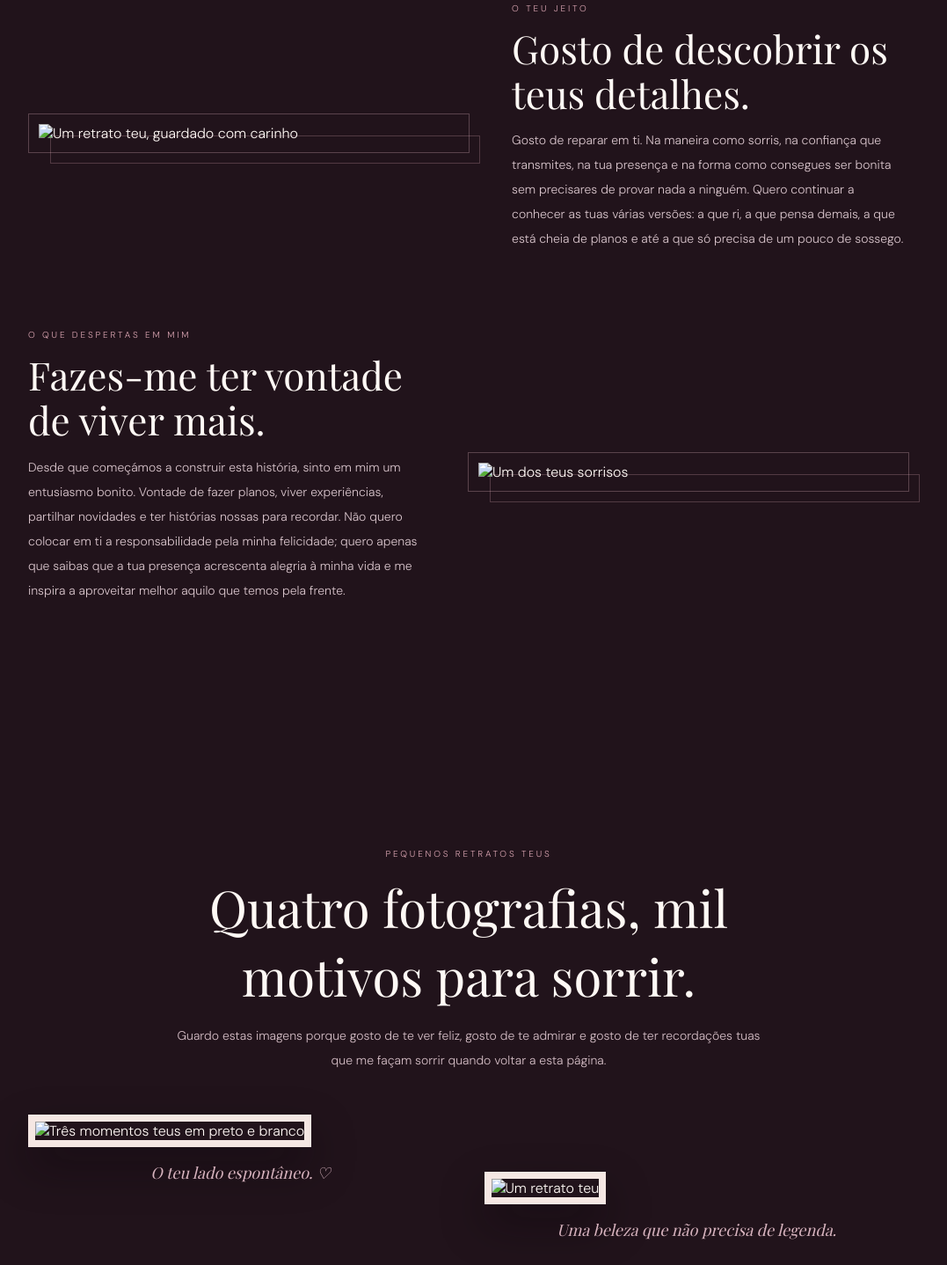
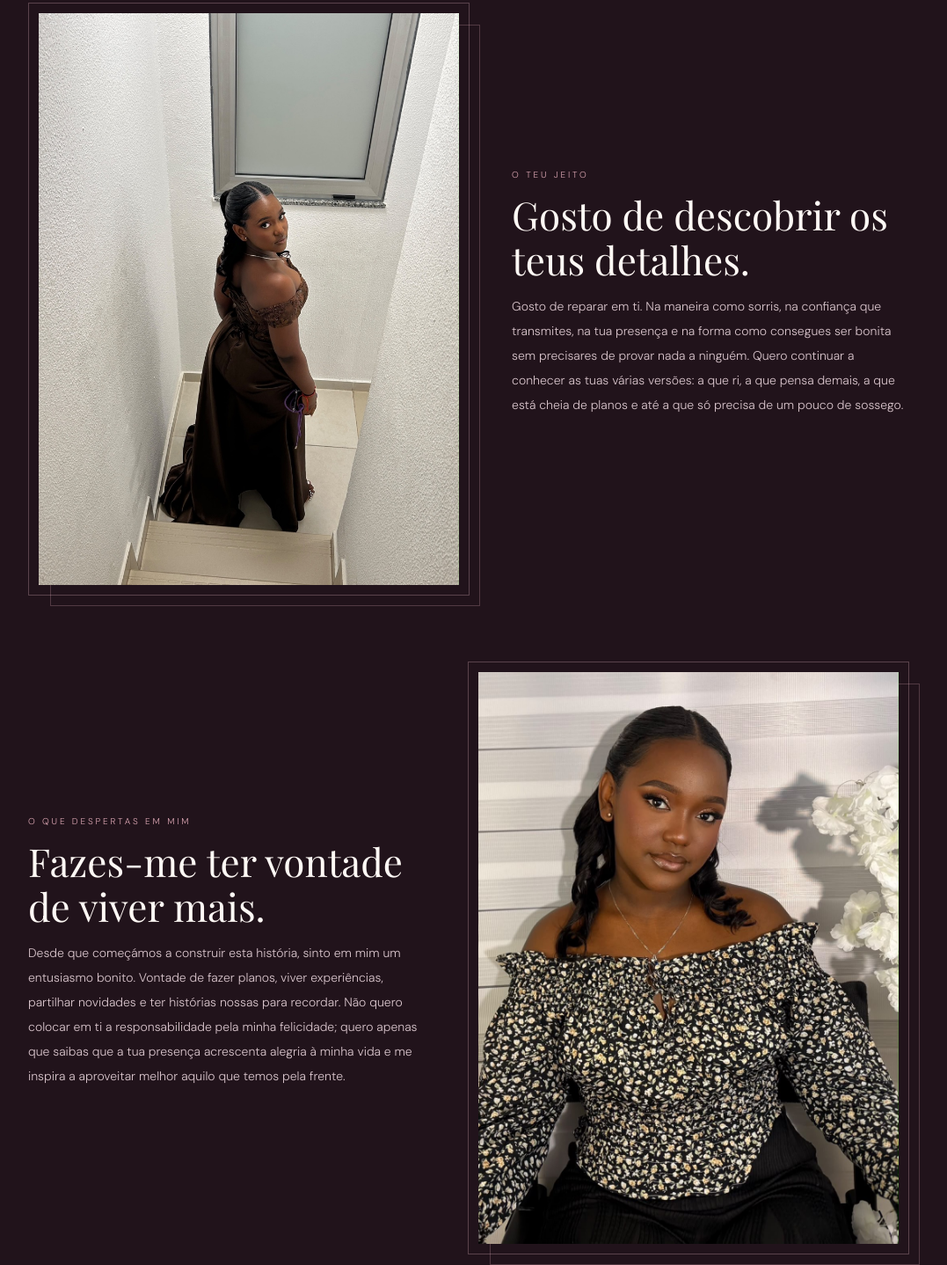
Before and after one commit to benilsondioy-eng/Ela-Especial-, a plain HTML site: page index.html in a window 1280 px wide. Shown: the part 2395-3833 px from the top of the page at 88% size, without its empty margins (107-1184 px from the left). Drawn offline with nearby package versions, Linux system fonts and the light colour scheme; a web font is replaced by a local one.

```diff
--- a/index.html
+++ b/index.html
@@ -17,9 +17,9 @@
 <article class="card"><div class="num">03</div><h3>O teu carinho</h3><p>Gosto da forma como sabes demonstrar carinho, dos gestos que talvez pareçam simples para ti, mas que ficam comigo. Fazes-me sentir lembrado, querido e importante. Valorizo cada cuidado e cada demonstração tua.</p><span class="deco">❀</span></article>
 <article class="card"><div class="num">04</div><h3>A leveza que trazes</h3><p>Há conversas contigo que conseguem mudar o tom de um dia inteiro. Mesmo quando tenho a cabeça cheia, falar contigo faz as coisas parecerem menos pesadas. Muitas vezes, basta seres tu, estares presente e partilhares um pouco do teu mundo comigo.</p><span class="deco">☾</span></article></div>
 <div class="quote"><b>“</b><p>Há pessoas com quem conversamos. E há pessoas com quem, por alguns instantes, parece que o mundo abranda.</p></div></section>
-<section class="section"><div class="feature"><div class="frame"><img src="assets/foto-1.jpeg" alt="Um retrato teu, guardado com carinho"></div><div class="copy"><div class="eyebrow">O teu jeito</div><h3>Gosto de descobrir os teus detalhes.</h3><p>Gosto de reparar em ti. Na maneira como sorris, na confiança que transmites, na tua presença e na forma como consegues ser bonita sem precisares de provar nada a ninguém. Quero continuar a conhecer as tuas várias versões: a que ri, a que pensa demais, a que está cheia de planos e até a que só precisa de um pouco de sossego.</p></div></div>
-<div class="feature reverse"><div class="frame"><img src="assets/foto-2.jpeg" alt="Um dos teus sorrisos"></div><div class="copy"><div class="eyebrow">O que despertas em mim</div><h3>Fazes-me ter vontade de viver mais.</h3><p>Desde que começámos a construir esta história, sinto em mim um entusiasmo bonito. Vontade de fazer planos, viver experiências, partilhar novidades e ter histórias nossas para recordar. Não quero colocar em ti a responsabilidade pela minha felicidade; quero apenas que saibas que a tua presença acrescenta alegria à minha vida e me inspira a aproveitar melhor aquilo que temos pela frente.</p></div></div></section>
-<section class="section"><div class="head"><div class="eyebrow">Pequenos retratos teus</div><h2>Quatro fotografias, mil motivos para sorrir.</h2><p>Guardo estas imagens porque gosto de te ver feliz, gosto de te admirar e gosto de ter recordações tuas que me façam sorrir quando voltar a esta página.</p></div><div class="gallery"><figure><img src="assets/foto-3.jpeg" alt="Três momentos teus em preto e branco"><figcaption>O teu lado espontâneo. ♡</figcaption></figure><figure><img src="assets/foto-4.jpeg" alt="Um retrato teu"><figcaption>Uma beleza que não precisa de legenda.</figcaption></figure></div></section>
+<section class="section"><div class="feature"><div class="frame"><img src="foto-1.jpeg" alt="Um retrato teu, guardado com carinho"></div><div class="copy"><div class="eyebrow">O teu jeito</div><h3>Gosto de descobrir os teus detalhes.</h3><p>Gosto de reparar em ti. Na maneira como sorris, na confiança que transmites, na tua presença e na forma como consegues ser bonita sem precisares de provar nada a ninguém. Quero continuar a conhecer as tuas várias versões: a que ri, a que pensa demais, a que está cheia de planos e até a que só precisa de um pouco de sossego.</p></div></div>
+<div class="feature reverse"><div class="frame"><img src="foto-2.jpeg" alt="Um dos teus sorrisos"></div><div class="copy"><div class="eyebrow">O que despertas em mim</div><h3>Fazes-me ter vontade de viver mais.</h3><p>Desde que começámos a construir esta história, sinto em mim um entusiasmo bonito. Vontade de fazer planos, viver experiências, partilhar novidades e ter histórias nossas para recordar. Não quero colocar em ti a responsabilidade pela minha felicidade; quero apenas que saibas que a tua presença acrescenta alegria à minha vida e me inspira a aproveitar melhor aquilo que temos pela frente.</p></div></div></section>
+<section class="section"><div class="head"><div class="eyebrow">Pequenos retratos teus</div><h2>Quatro fotografias, mil motivos para sorrir.</h2><p>Guardo estas imagens porque gosto de te ver feliz, gosto de te admirar e gosto de ter recordações tuas que me façam sorrir quando voltar a esta página.</p></div><div class="gallery"><figure><img src="foto-3.jpeg" alt="Três momentos teus em preto e branco"><figcaption>O teu lado espontâneo. ♡</figcaption></figure><figure><img src="foto-4.jpeg" alt="Um retrato teu"><figcaption>Uma beleza que não precisa de legenda.</figcaption></figure></div></section>
 <section class="section"><div class="head"><div class="eyebrow">O que vejo em ti</div><h2>Há tantas razões para te admirar.</h2><p>Não quero resumir-te a uma lista, porque és muito mais do que algumas palavras. Mas há qualidades tuas que merecem ser ditas em voz alta.</p></div><div class="traits"><article class="trait"><b>✧</b><h3>Inteligente</h3><p>A tua mente também me encanta e cada conversa me dá vontade de te ouvir mais.</p></article><article class="trait"><b>♡</b><h3>Carinhosa</h3><p>Os teus gestos têm uma forma especial de me fazer sentir querido.</p></article><article class="trait"><b>❀</b><h3>Bonita</h3><p>Há uma beleza tua que vai muito além das fotografias e dos olhares.</p></article></div></section>
 <section class="section"><article class="letter"><div class="eyebrow">Uma coisa que quero que saibas</div><h2>Se algum dia te esqueceres...</h2><p>Quero que te lembres de que és uma pessoa incrível. Não precisas de estar sempre bem, de ter todas as respostas ou de conseguir fazer tudo. Não tens de ser perfeita para merecer carinho, respeito e cuidado.</p><p>Quero conhecer-te também nos dias menos fáceis, ouvir-te quando precisares de falar e respeitar os momentos em que só quiseres ficar em silêncio. Quero que sintas que comigo podes ser tu mesma, sem teres de representar uma versão diferente de ti.</p><p>Sei que ainda temos muito para aprender um sobre o outro. E é precisamente isso que me entusiasma: descobrir os teus sonhos, as tuas histórias, aquilo que te faz rir, o que te preocupa e tudo aquilo que ainda não tive oportunidade de conhecer.</p><p>Não te prometo uma história sem falhas. Prometo-te vontade de cuidar do que estamos a construir, de conversar, de aprender e de não deixar que o carinho se perca na rotina. Quero que sejamos abrigo um para o outro, sem deixarmos de ser livres para crescer.</p><p>Obrigado por seres essa pessoa que torna as conversas mais leves, os dias mais bonitos e o futuro um lugar que dá vontade de descobrir.</p><div class="sign">Gosto muito de ti. ❤️</div></article></section>
 <section class="final"><div class="eyebrow">Este espaço também é teu</div><h2>Volta sempre que quiseres.</h2><p>Quando tiveres saudades, quando precisares de sorrir, quando quiseres recordar o quanto és admirada ou simplesmente quando te apetecer visitar este cantinho, guarda este link e volta. Não precisas de uma ocasião especial para te lembrares de que és importante.</p><div class="last"><h3>Um lembrete para os teus dias.</h3><p>És bonita. És inteligente. És carinhosa. Tens valor nos dias em que te sentes imparável e também naqueles em que duvidas de ti. Não deixes que um dia difícil te faça esquecer a pessoa especial que és.</p><p>E se algum dia precisares de uma palavra bonita, lembra-te: há alguém que fica feliz por te ouvir, que admira a pessoa que és e que está entusiasmado por continuar a escrever esta história contigo.</p><strong>ESTE CANTINHO É TEU. VOLTA SEMPRE. ❤️</strong></div></section>
```
